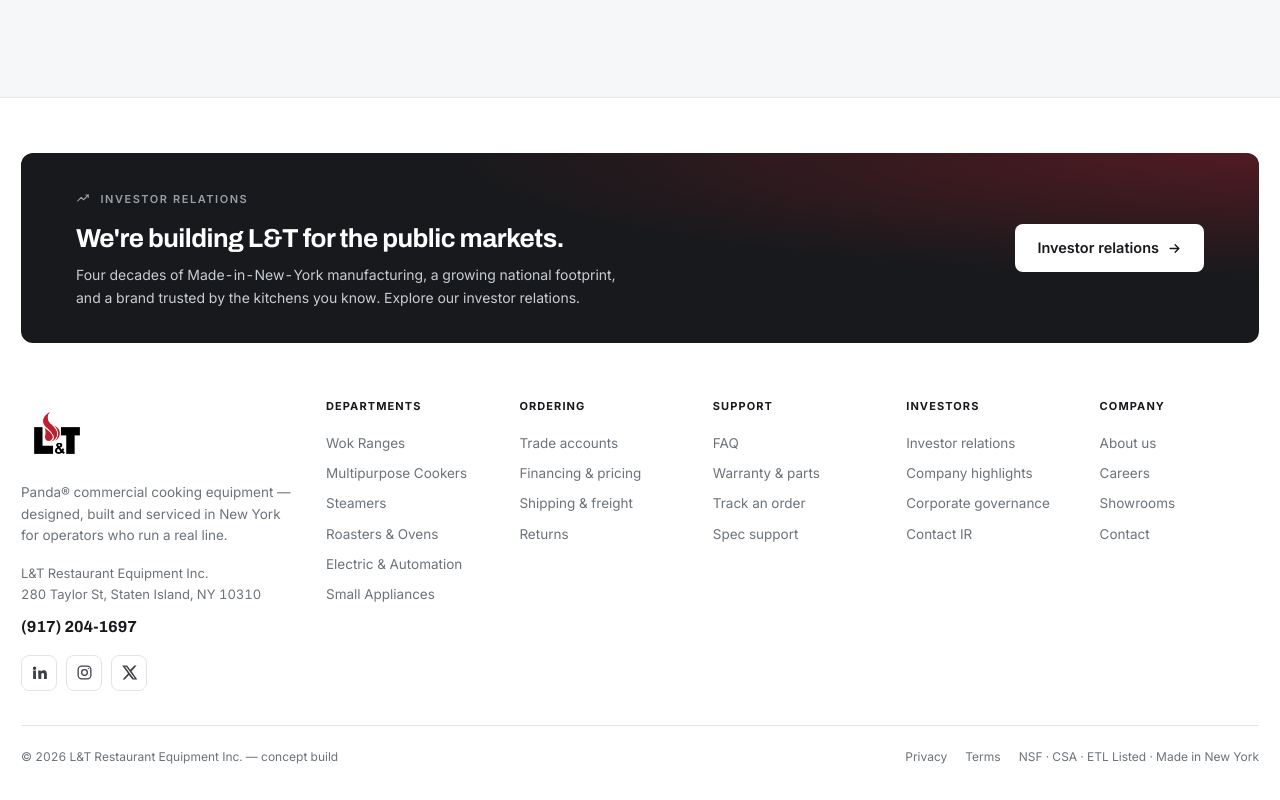
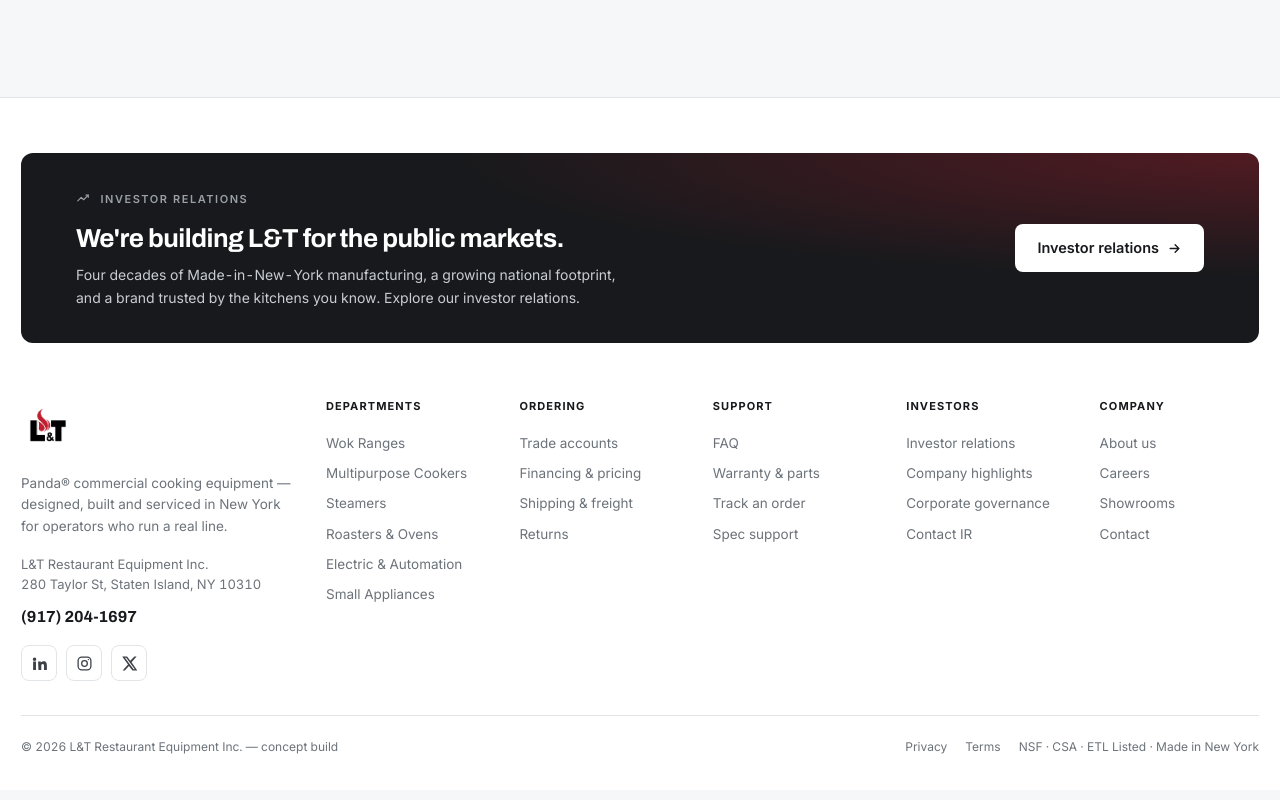
Before and after one commit to LTEquipment/Ecommerce, a Next.js app: page /about in a window 1280 px wide. Shown: the part 1706-2506 px from the top of the page. Built offline with nearby package versions, Linux system fonts and the light colour scheme; no server answers.

Commit message:
fix(footer): left-align the brand logo with the address block
The logo used a centered background so the mark floated right of the
description/address text below it. Anchored it left (and sized it a touch
smaller) so the whole brand column shares one left edge.

```diff
--- a/app/globals.css
+++ b/app/globals.css
@@ -274,7 +274,8 @@
 
 .foot-grid{display:grid;grid-template-columns:1.7fr 1fr 1fr 1fr 1fr 1fr;gap:var(--s5);padding-bottom:var(--s5)}
 .foot-brand{max-width:280px}
-footer .brand-logo{height:70px;width:72px}
+footer .brand-logo{height:54px;width:116px;background-position:left center}
+.foot-brand .brand{display:inline-block}
 footer .fabout{color:var(--muted);font-size:13.5px;margin:14px 0 16px;line-height:1.6}
 footer .faddr{font-size:13px;color:var(--muted);line-height:1.6;margin:0 0 10px}
 footer .fphone{font-family:var(--disp);font-weight:700;font-size:16px}
```
